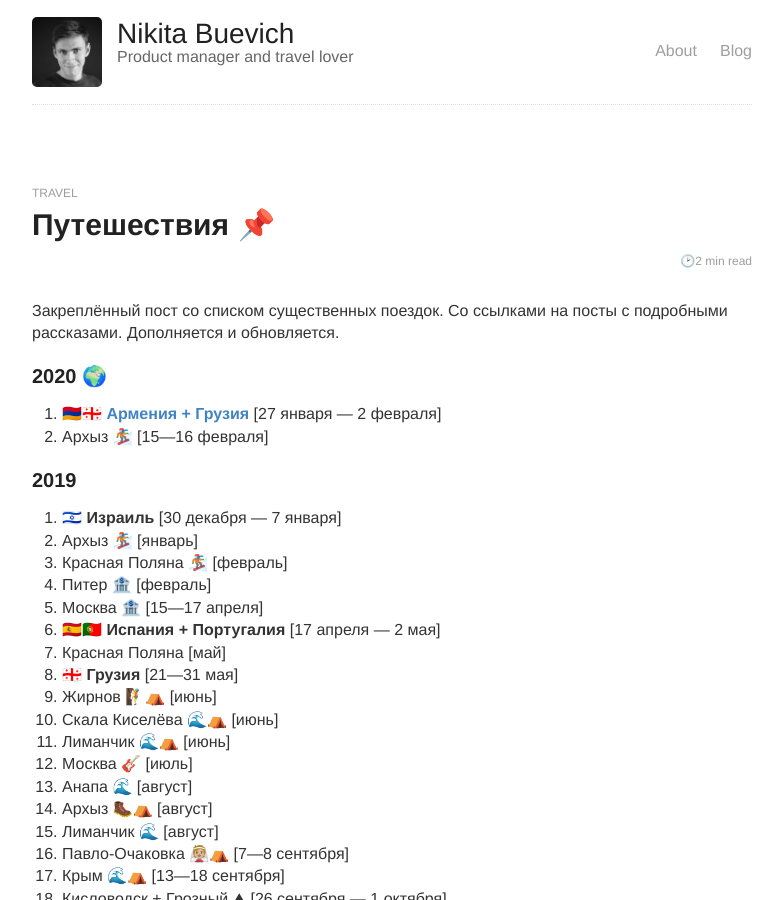
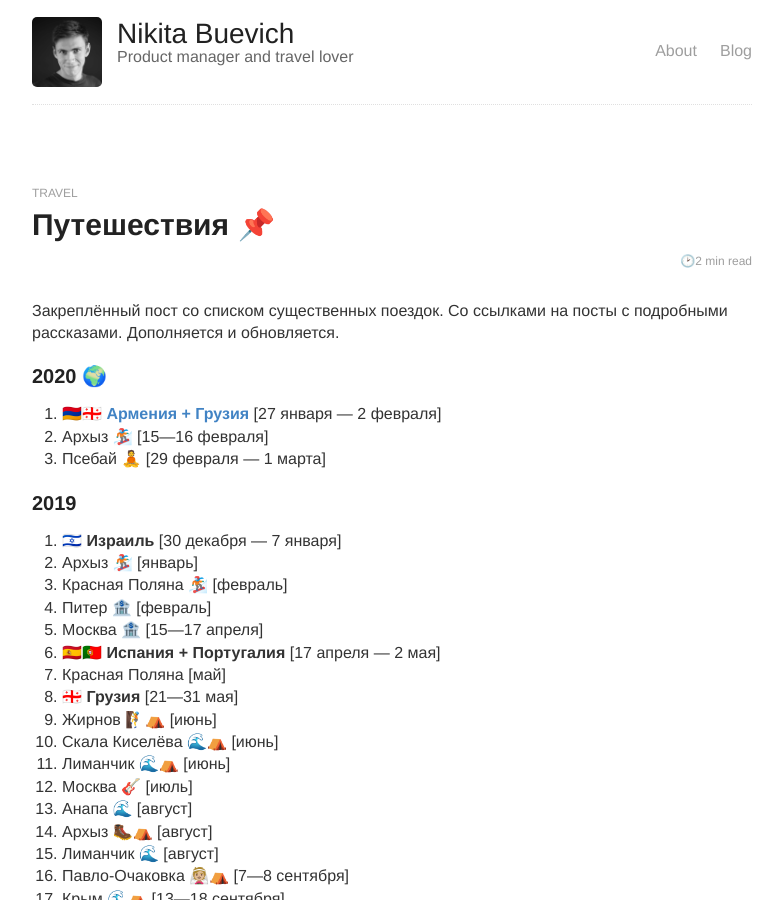
Before and after one commit to sombro/nbuevich.com, a Jekyll site: the page built from blog/_posts/2099-12-15-travel.md, in a window 1280 px wide and 900 px high. Shown: the whole window, without its empty margins (248-1030 px from the left). Built offline with Jekyll 4.4.1, drawn with Linux system fonts in a browser that asks for light colours.

Commit message:
new trip

```diff
--- a/blog/_posts/2099-12-15-travel.md
+++ b/blog/_posts/2099-12-15-travel.md
@@ -13,6 +13,7 @@ tags: [travel, pinned_post]
 <ol>
     <li>🇦🇲🇬🇪 <a href="/armenia-georgia-2020"><b>Армения + Грузия</b></a> [27 января — 2 февраля]</li>
     <li>Архыз 🏂 [15—16 февраля]</li>
+    <li>Псебай 🧘‍ [29 февраля — 1 марта]</li>
 </ol>
 
 ## <span id="2019">2019</span> ##
```
